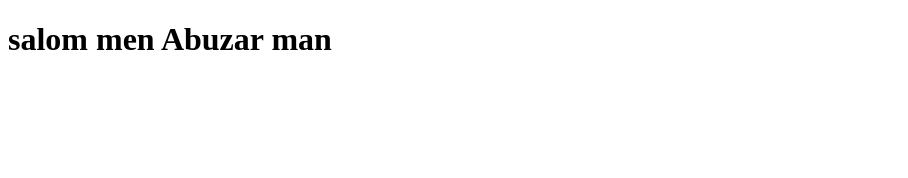
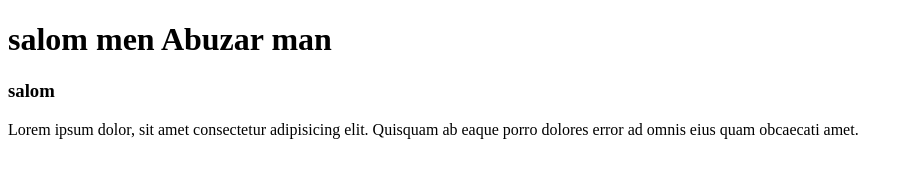
Before and after one commit to Abuzar4ick/git, a plain HTML site: page index.html in a window 1280 px wide. Shown: the whole page, without its empty margins (0-908 px from the left). Drawn offline with Linux system fonts and the light colour scheme.

Commit message:
index div tugadi

```diff
--- a/index.html
+++ b/index.html
@@ -7,5 +7,11 @@
 </head>
 <body>
     <h1>salom men Abuzar man</h1>
+    <div>
+        <div class="card">
+            <h3>salom</h3>
+            <p>Lorem ipsum dolor, sit amet consectetur adipisicing elit. Quisquam ab eaque porro dolores error ad omnis eius quam obcaecati amet.</p>
+        </div>
+    </div>
 </body>
 </html>
```
